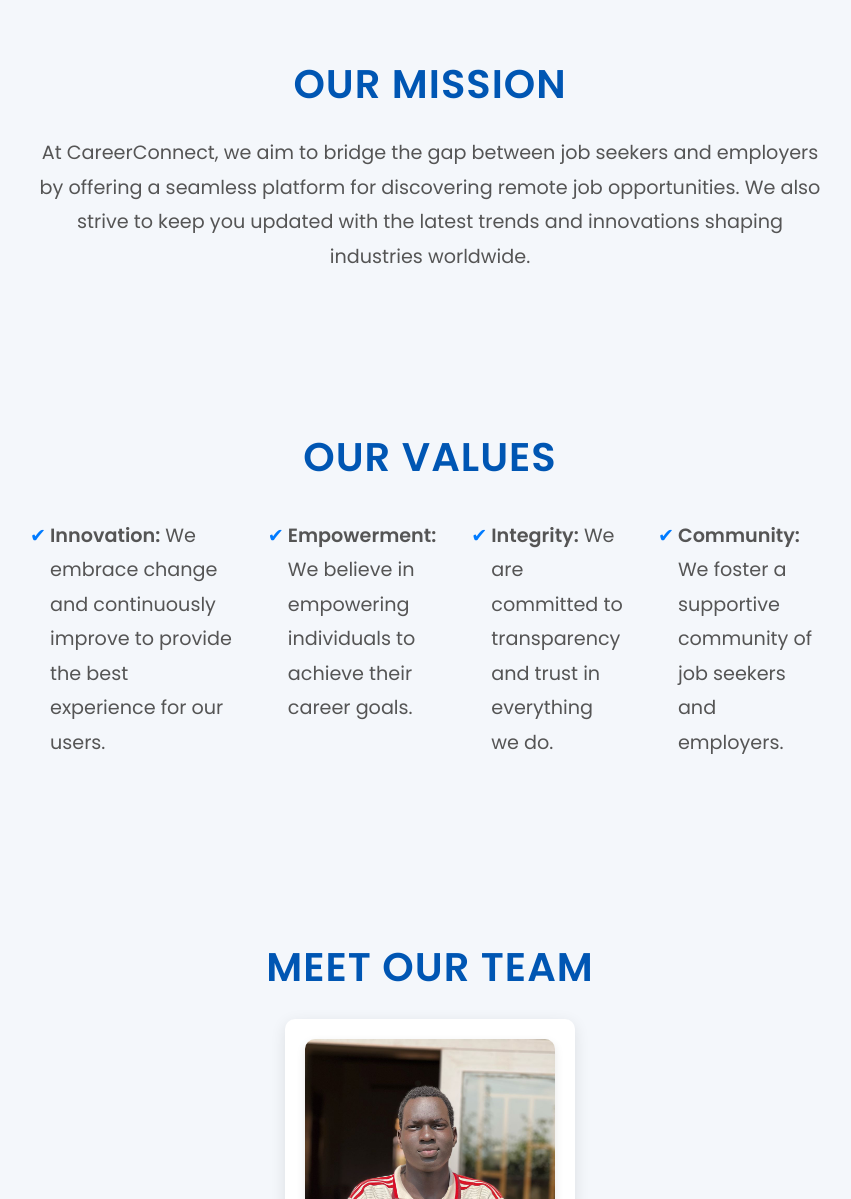
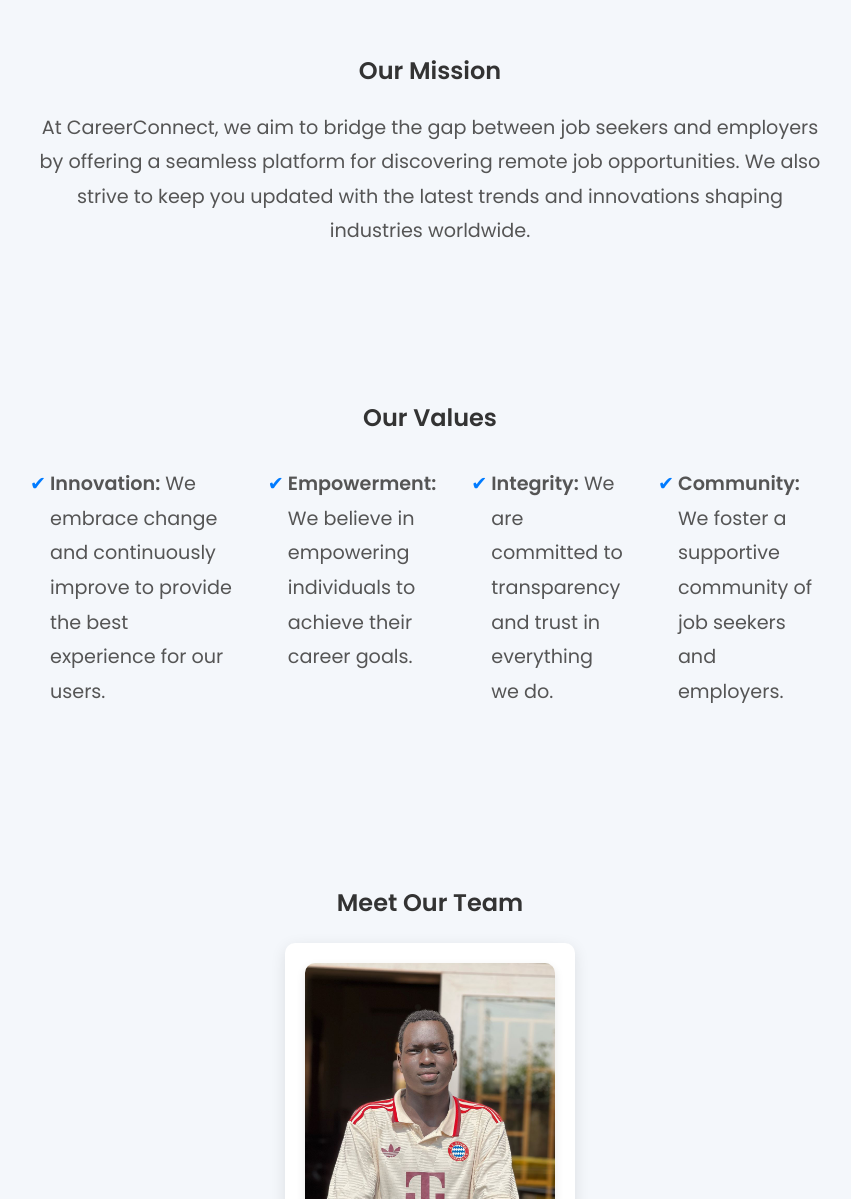
Before and after one commit to ARIIK-ANTHONY/NEWS, a website: page Public/about.html in a window 1280 px wide. Shown: the part 540-1739 px from the top of the page, without its empty margins (210-1061 px from the left). Drawn offline with Linux system fonts and the light colour scheme.

Commit message:
modify sever.js

```diff
--- a/Public/about.html
+++ b/Public/about.html
@@ -36,7 +36,7 @@
 
         <!-- Mission Section -->
         <section class="our-mission">
-            <h2>Our Mission</h2>
+            <h3>Our Mission</h3>
             <p>
                 At CareerConnect, we aim to bridge the gap between job seekers and employers by offering a seamless platform for discovering remote job opportunities.
                 We also strive to keep you updated with the latest trends and innovations shaping industries worldwide.
@@ -45,7 +45,7 @@
 
         <!-- Values Section -->
         <section class="our-values">
-            <h2>Our Values</h2>
+            <h3>Our Values</h3>
             <ul>
                 <li><strong>Innovation:</strong> We embrace change and continuously improve to provide the best experience for our users.</li>
                 <li><strong>Empowerment:</strong> We believe in empowering individuals to achieve their career goals.</li>
@@ -56,7 +56,7 @@
 
         <!-- Team Section -->
         <section class="team">
-            <h2>Meet Our Team</h2>
+            <h3>Meet Our Team</h3>
             <div class="team-members">
                 <div class="team-member">
                     <img src="./images/ariik.jpg" alt="Anthony Ariik">
```
Also changed, not shown: Public/index.html (+0 -1 lines), server.js (+7 -7 lines).
